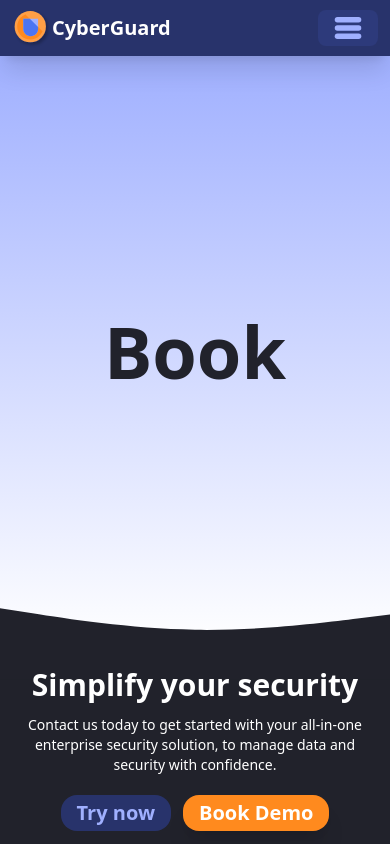
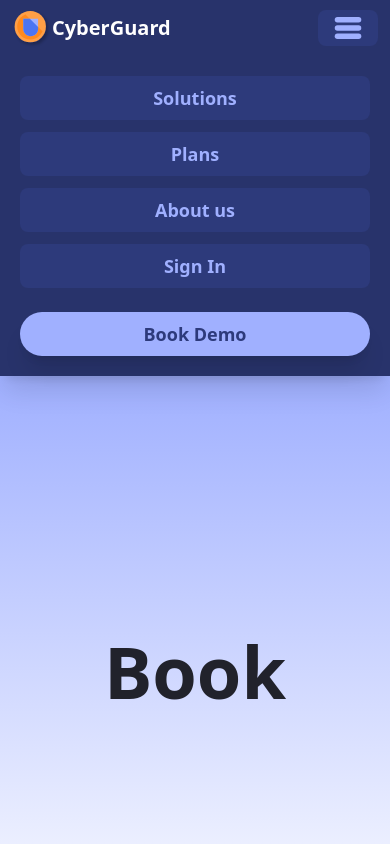
Before and after one commit to proctorinc/CyberGuard, an Angular app: page /book in a window 390 px wide. Shown: the top 844 px of the page. Built offline with nearby package versions, Linux system fonts and the light colour scheme.

Commit message:
Added mobile drawer and state toggle

```diff
--- a/src/app/components/nav/navbar/navbar.component.html
+++ b/src/app/components/nav/navbar/navbar.component.html
@@ -1,6 +1,7 @@
 <div
-  class="z-50 sticky shadow-xl top-0 flex justify-center items-center text-secondary-100 w-full h-14 bg-secondary-800 p-3"
+  class="z-50 sticky top-0 shadow-xl flex flex-col text-secondary-100 w-full bg-secondary-800"
 >
+  <div class="flex justify-center items-center h-14 p-3">
     <button class="absolute left-3 flex items-center" routerLink="/">
       <img class="w-10 h-10" src="/assets/logo.svg" alt="Logo" />
       <h3 class="text-xl font-bold text-white">CyberGuard</h3>
@@ -8,20 +9,40 @@
     <div class="hidden md:flex gap-1 text-sm">
       <button
         routerLink="/solutions"
-      class="rounded-lg bg-secondary-700 px-4 py-1 font-semibold"
+        routerLinkActive="active"
+        #solutionsRoute="routerLinkActive"
+        [ngClass]="
+          solutionsRoute.isActive
+            ? 'bg-secondary-100 text-secondary-700 shadow-xl'
+            : 'bg-secondary-700 text-secondary-100'
+        "
+        class="rounded-lg px-4 py-1 font-semibold"
       >
         Solutions
       </button>
       <button
         routerLink="/plans"
-      routerLinkActive="bg-secondary-100"
-      class="rounded-lg bg-secondary-700 px-4 py-1 font-semibold"
+        routerLinkActive="active"
+        #plansRoute="routerLinkActive"
+        [ngClass]="
+          plansRoute.isActive
+            ? 'bg-secondary-100 text-secondary-700 shadow-xl'
+            : 'bg-secondary-700 text-secondary-100'
+        "
+        class="rounded-lg px-4 py-1 font-semibold"
       >
         Plans
       </button>
       <button
         routerLink="/about"
-      class="rounded-lg bg-secondary-700 px-4 py-1 font-semibold"
+        routerLinkActive="active"
+        #aboutRoute="routerLinkActive"
+        [ngClass]="
+          aboutRoute.isActive
+            ? 'bg-secondary-100 text-secondary-700 shadow-xl'
+            : 'bg-secondary-700 text-secondary-100'
+        "
+        class="rounded-lg px-4 py-1 font-semibold"
       >
         About us
       </button>
@@ -29,18 +50,102 @@
     <div class="absolute right-3 flex gap-2 items-center">
       <button
         routerLink="/signin"
-      class="hidden md:flex px-4 py-1 font-semibold bg-secondary-700 rounded-2xl"
+        routerLinkActive="active"
+        #signinRoute="routerLinkActive"
+        [ngClass]="
+          signinRoute.isActive
+            ? 'bg-secondary-100 text-secondary-700 shadow-xl'
+            : 'bg-secondary-700 text-secondary-100'
+        "
+        class="hidden md:flex px-4 py-1 font-semibold rounded-2xl"
       >
         Sign In
       </button>
       <button
         routerLink="/book"
-      class="hidden shadow-xl sm:flex px-4 py-1 bg-primary-800 text-white font-extrabold text-xl rounded-2xl"
+        routerLinkActive="active"
+        #bookRoute="routerLinkActive"
+        [ngClass]="
+          bookRoute.isActive
+            ? 'bg-secondary-100 text-secondary-700 shadow-xl'
+            : 'bg-primary-800 text-white'
+        "
+        class="hidden shadow-xl sm:flex px-4 py-1 text-white font-extrabold text-xl rounded-2xl"
       >
         Book Demo
       </button>
-    <button class="md:hidden px-4 py-1 bg-secondary-700 rounded-lg">
+      <button
+        (click)="toggleDrawer()"
+        class="md:hidden px-4 py-1 bg-secondary-700 rounded-lg"
+      >
         <img class="h-7 w-7" src="/assets/menu.svg" alt="Menu" />
       </button>
     </div>
   </div>
+  <div
+    *ngIf="isDrawerOpen"
+    class="md:hidden flex flex-col items-center p-5 gap-3"
+  >
+    <button
+      routerLink="/solutions"
+      routerLinkActive="active"
+      #solutionsRoute="routerLinkActive"
+      [ngClass]="
+        solutionsRoute.isActive
+          ? 'bg-secondary-100 text-secondary-700 shadow-xl'
+          : 'bg-secondary-700 text-secondary-100'
+      "
+      class="rounded-lg px-4 py-2 font-semibold w-full text-lg"
+    >
+      Solutions
+    </button>
+    <button
+      routerLink="/plans"
+      routerLinkActive="active"
+      #plansRoute="routerLinkActive"
+      [ngClass]="
+        plansRoute.isActive
+          ? 'bg-secondary-100 text-secondary-700 shadow-xl'
+          : 'bg-secondary-700 text-secondary-100'
+      "
+      class="rounded-lg px-4 py-2 font-semibold w-full text-lg"
+    >
+      Plans
+    </button>
+    <button
+      routerLink="/about"
+      routerLinkActive="active"
+      #aboutRoute="routerLinkActive"
+      [ngClass]="
+        aboutRoute.isActive
+          ? 'bg-secondary-100 text-secondary-700 shadow-xl'
+          : 'bg-secondary-700 text-secondary-100'
+      "
+      class="rounded-lg px-4 py-2 font-semibold w-full text-lg"
+    >
+      About us
+    </button>
+    <button
+      routerLink="/signin"
+      [ngClass]="
+        signinRoute.isActive
+          ? 'bg-secondary-100 text-secondary-700 shadow-xl'
+          : 'bg-secondary-700 text-secondary-100'
+      "
+      class="rounded-lg px-4 py-2 font-semibold w-full text-lg"
+    >
+      Sign In
+    </button>
+    <button
+      routerLink="/book"
+      [ngClass]="
+        bookRoute.isActive
+          ? 'bg-secondary-100 text-secondary-700 shadow-xl'
+          : 'bg-primary-800 text-white'
+      "
+      class="sm:hidden rounded-3xl mt-3 shadow-xl px-4 py-2 font-semibold w-full text-lg"
+    >
+      Book Demo
+    </button>
+  </div>
+</div>
--- a/src/app/components/nav/navbar/navbar.component.ts
+++ b/src/app/components/nav/navbar/navbar.component.ts
@@ -4,4 +4,10 @@ import { Component } from '@angular/core';
   selector: 'app-navbar',
   templateUrl: './navbar.component.html',
 })
-export class NavbarComponent {}
+export class NavbarComponent {
+  isDrawerOpen = true;
+
+  toggleDrawer = () => {
+    this.isDrawerOpen = !this.isDrawerOpen;
+  };
+}
```
Lines whose indentation alone changed are shown as unchanged.
